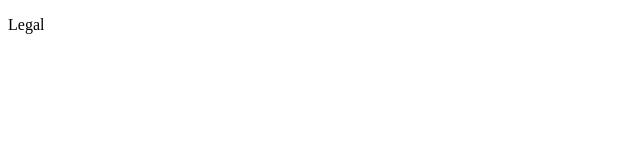
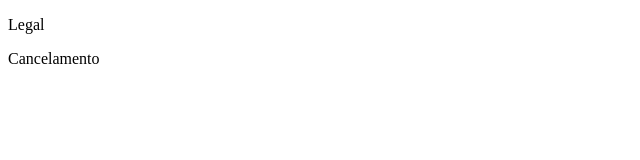
Before and after one commit to vigarioss/exemplo-2, a plain HTML site: page index.html in a window 1280 px wide. Shown: the full height of the page, 0-640 px from the left. Drawn offline with Linux system fonts and the light colour scheme.

Commit message:
Update index.html

```diff
--- a/index.html
+++ b/index.html
@@ -7,5 +7,6 @@
 </head>
 <body>
     <p>Legal</p>
+    <buttton>Cancelamento</buttton>
 </body>
 </html>
```
